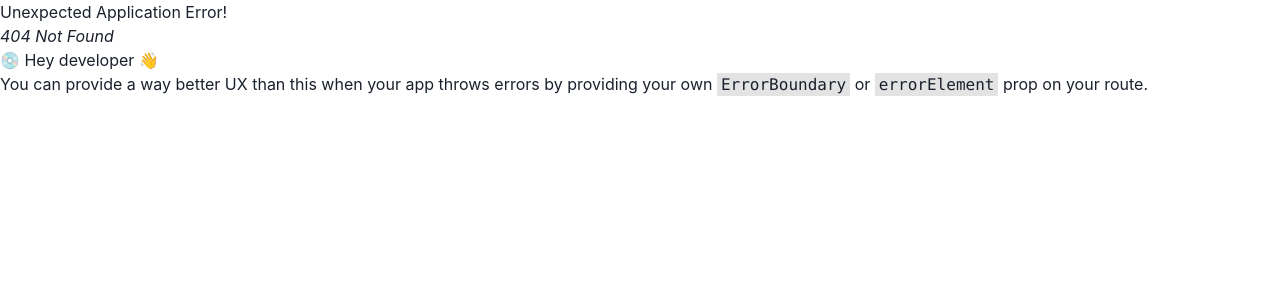
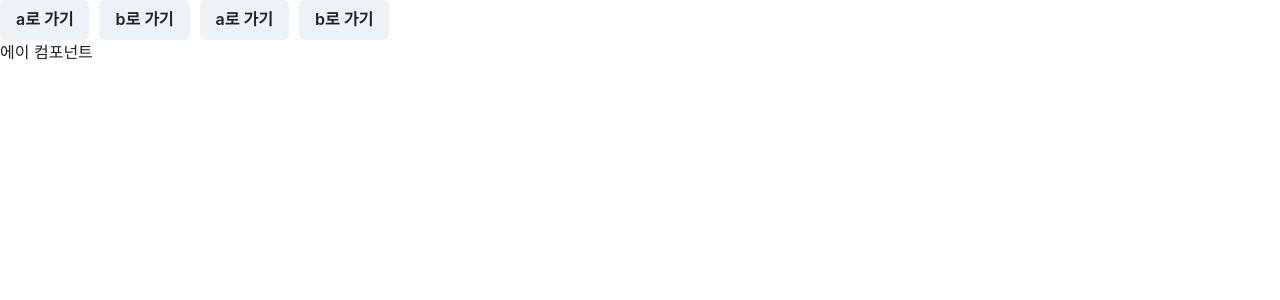
Before and after one commit to 1082cubi/react20231031, a React (Create React App) app: page /apath in a window 1280 px wide. Before the commit this address had no page. Shown: the top 300 px of the page. Built offline with nearby package versions, Linux system fonts and the light colour scheme.

Commit message:
상위 컴포넌트와 Outlet

```diff
--- a/src/App.js
+++ b/src/App.js
@@ -1,63 +1,58 @@
-import React, { useEffect, useState } from "react";
+import React from "react";
 import {
   createBrowserRouter,
   createRoutesFromElements,
+  Link,
   Outlet,
   Route,
   RouterProvider,
   useNavigate,
-  useSearchParams,
 } from "react-router-dom";
-import { Box, Button, Text } from "@chakra-ui/react";
-import axios from "axios";
+import { Box, Button, Flex } from "@chakra-ui/react";
 
-function Home() {
+function HomeComponent() {
+  // 경로 이동시 useNavigate hook 사용 해야함
   const navigate = useNavigate();
 
   return (
     <Box>
-      <Box>
-        <Button onClick={() => navigate("/path1?id=1")}>1번 고객 보기</Button>
-        <Button onClick={() => navigate("/path1?id=2")}>2번 고객 보기</Button>
-        <Button onClick={() => navigate("/path1?id=3")}>3번 고객 보기</Button>
-      </Box>
-      <Box>
-        <Outlet />
-      </Box>
+      <Flex gap={"10px"}>
+        {/* 경로 이동시 javascript 코드를 그냥 쓰면 안됨 */}
+        <Box>
+          <Button onClick={() => (window.location.href = "/apath")}>
+            a로 가기
+          </Button>
+        </Box>
+        <Box>
+          <Button onClick={() => (window.location.href = "/bpath")}>
+            b로 가기
+          </Button>
+        </Box>
+        <Box>
+          <Button onClick={() => navigate("/apath")}>a로 가기</Button>
+        </Box>
+        <Box>
+          <Button onClick={() => navigate("/bpath")}>b로 가기</Button>
+        </Box>
+      </Flex>
+      <Outlet />
     </Box>
   );
 }
 
 function AComp() {
-  const [customer, setCustomer] = useState(null);
-  // query string 을 얻기
-  const [searchParams] = useSearchParams();
+  return <Box>에이 컴포넌트</Box>;
+}
 
-  // console.log(searchParams);
-  // console.log(searchParams.get("id"));
-  // console.log(searchParams.toString());
-
-  useEffect(() => {
-    axios
-      .get("/api/main1/sub4?" + searchParams.toString())
-      .then((response) => setCustomer(response.data));
-  }, [searchParams]);
-
-  return (
-    <Box>
-      {customer && (
-        <Text>
-          {searchParams.get("id")} 번 고객명 {customer.name}
-        </Text>
-      )}
-    </Box>
-  );
+function BComp() {
+  return <Box>비 컴포넌트</Box>;
 }
 
 const routes = createBrowserRouter(
   createRoutesFromElements(
-    <Route path="/" element={<Home />}>
-      <Route path="path1" element={<AComp />} />
+    <Route path="/" element={<HomeComponent />}>
+      <Route path="apath" element={<AComp />} />
+      <Route path="bpath" element={<BComp />} />
     </Route>,
   ),
 );
```
